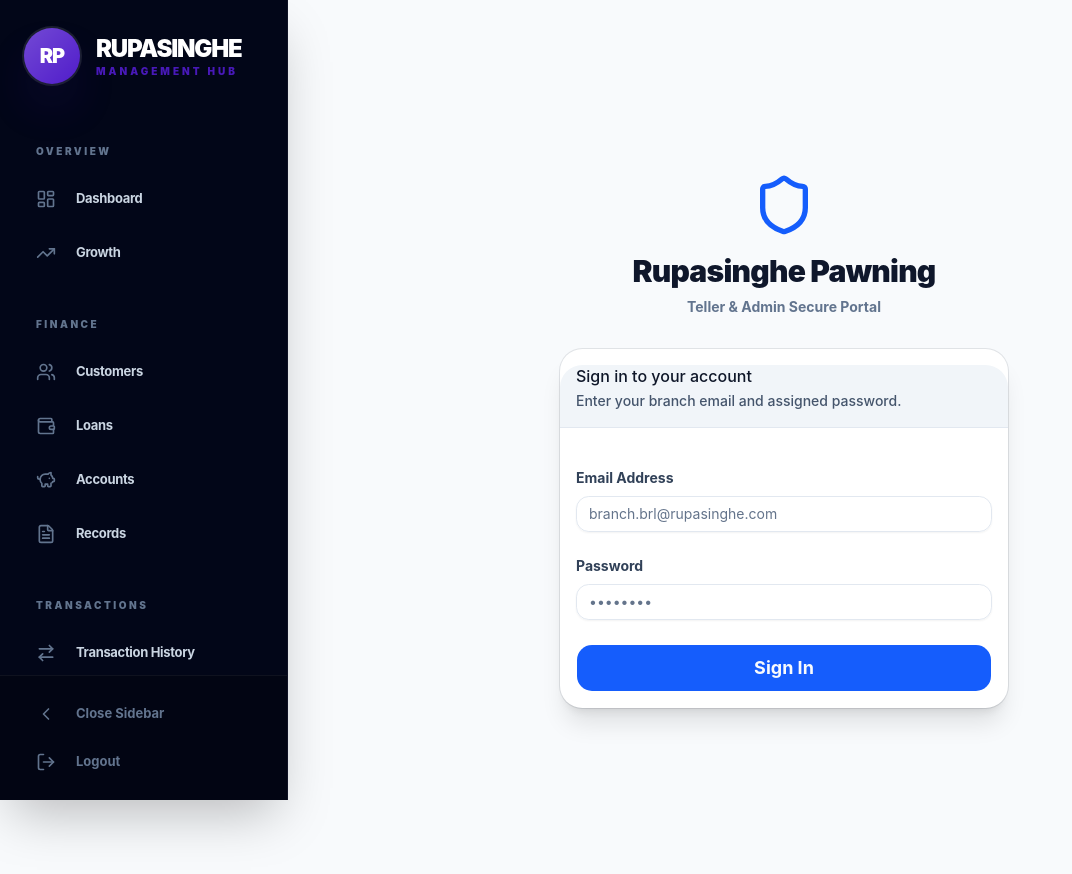
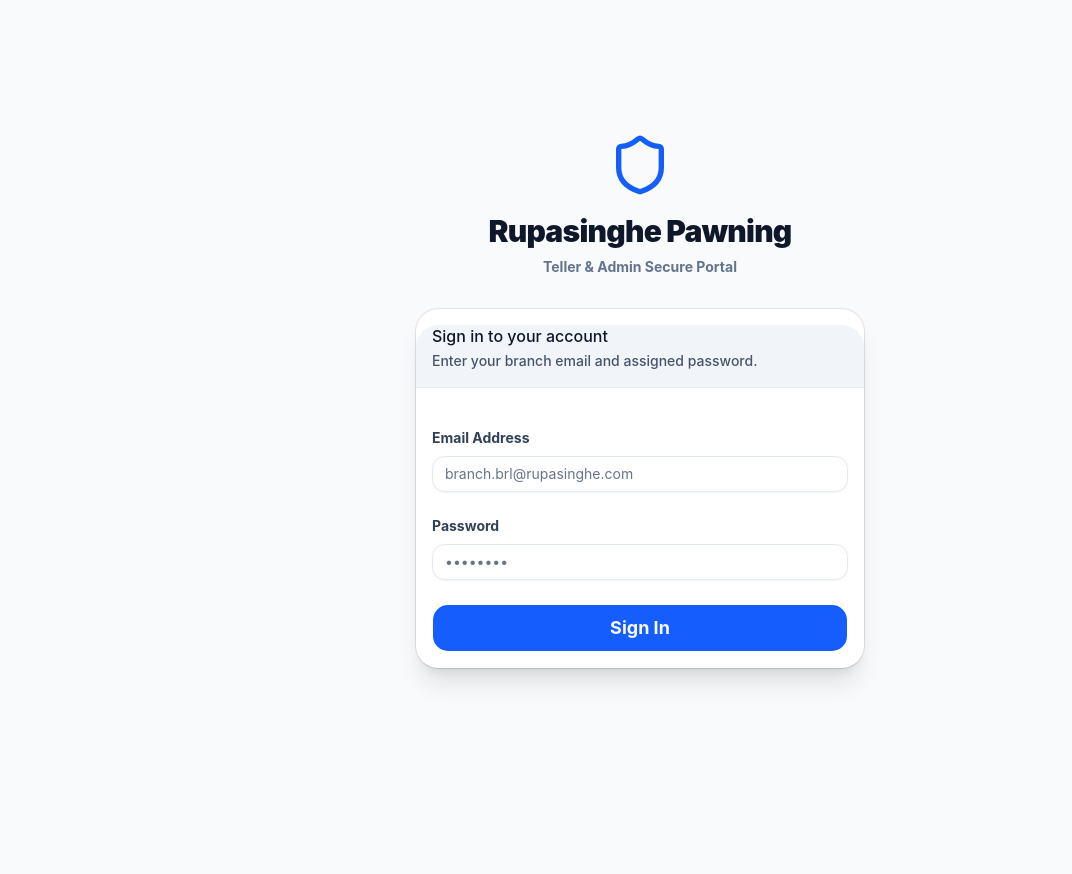
Before and after one commit to Dinushastargirl/finance, a Next.js app in the folder frontend/: page /login in a window 1280 px wide. Shown: the top 874 px of the page, without its empty margins (0-1072 px from the left). After the commit the page ends 800 px from the top, so only its background shows below. Built offline with nearby package versions, Linux system fonts and the light colour scheme; no server answers.

Commit message:
fix: sidebar appearing on login page

```diff
--- a/frontend/src/app/layout.tsx
+++ b/frontend/src/app/layout.tsx
@@ -1,7 +1,7 @@
 import type { Metadata } from 'next';
 import './globals.css';
 import AuthGuard from '@/components/AuthGuard';
-import DashboardSidebar from '@/components/DashboardSidebar';
+import AppShell from '@/components/AppShell';
 
 const interFont = "Inter, -apple-system, BlinkMacSystemFont, 'Segoe UI', Roboto, Helvetica, Arial, sans-serif, 'Apple Color Emoji', 'Segoe UI Emoji'";
 
@@ -19,14 +19,9 @@ export default function RootLayout({
     <html lang="en" suppressHydrationWarning>
       <body style={{ fontFamily: interFont }} className="bg-background text-foreground dashboard-shell antialiased" suppressHydrationWarning>
         <AuthGuard>
-          <div className="flex min-h-screen relative w-full overflow-x-hidden">
-            <DashboardSidebar />
-            <main className="flex-1 transition-all duration-500 ml-24 lg:ml-72 min-h-screen flex flex-col">
-              <div className="flex-1 p-4 md:p-10 max-w-7xl mx-auto w-full">
-                {children}
-              </div>
-            </main>
-          </div>
+          <AppShell>
+            {children}
+          </AppShell>
         </AuthGuard>
       </body>
     </html>
--- /dev/null
+++ b/frontend/src/components/AppShell.tsx
@@ -0,0 +1,29 @@
+'use client';
+
+import { usePathname } from 'next/navigation';
+import DashboardSidebar from './DashboardSidebar';
+import { cn } from '@/lib/utils';
+
+export default function AppShell({ children }: { children: React.ReactNode }) {
+  const pathname = usePathname();
+  const isLoginPage = pathname === '/login';
+
+  if (isLoginPage) {
+    return (
+      <main className="min-h-screen w-full overflow-x-hidden">
+        {children}
+      </main>
+    );
+  }
+
+  return (
+    <div className="flex min-h-screen relative w-full overflow-x-hidden">
+      <DashboardSidebar />
+      <main className="flex-1 transition-all duration-500 ml-24 lg:ml-72 min-h-screen flex flex-col">
+        <div className="flex-1 p-4 md:p-10 max-w-7xl mx-auto w-full">
+          {children}
+        </div>
+      </main>
+    </div>
+  );
+}
```
